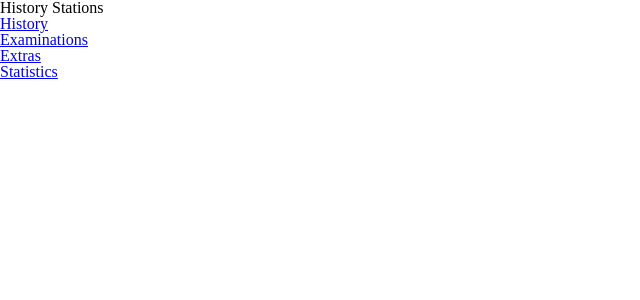
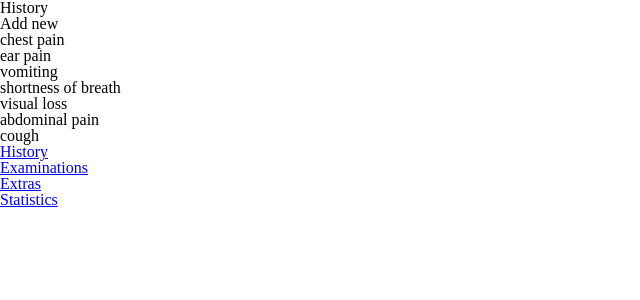
Before and after one commit to fac-14/OSCEBossKey, a React (Vite) app: page /history in a window 1280 px wide. Shown: the top 300 px of the page, without its empty margins (0-640 px from the left). Built offline with nearby package versions, Linux system fonts and the light colour scheme; a web font is replaced by a local one.

Commit message:
build history page, render history stations, Relates #88

```diff
--- a/src/components/History.js
+++ b/src/components/History.js
@@ -1,14 +1,37 @@
 /* eslint-disable class-methods-use-this */
 import React from "react";
+import { withRouter } from "react-router";
+import PropTypes from "prop-types";
+
+import dummyData from "../dummy-data.json";
+
+import StationName from "./StationName";
+import AddNewCase from "./AddNewCase";
 import Navbar from "./Navbar";
 
-export default class History extends React.Component {
+class History extends React.Component {
+  state = {
+    stations: dummyData.history
+  };
+
   render() {
+    const stationElements = this.state.stations.map((element, index) => (
+      <div key={index}>{element.stationName}</div>
+    ));
     return (
-      <div>
-        <h1>History Stations</h1>
+      <React.Fragment>
+        <h1>History</h1>
+        <p>Add new</p>
+        {stationElements}
         <Navbar />
-      </div>
+      </React.Fragment>
     );
   }
 }
+
+History.propTypes = {
+  cases: PropTypes.arrayOf(PropTypes.object),
+  match: PropTypes.object
+};
+
+export default withRouter(History);
```
